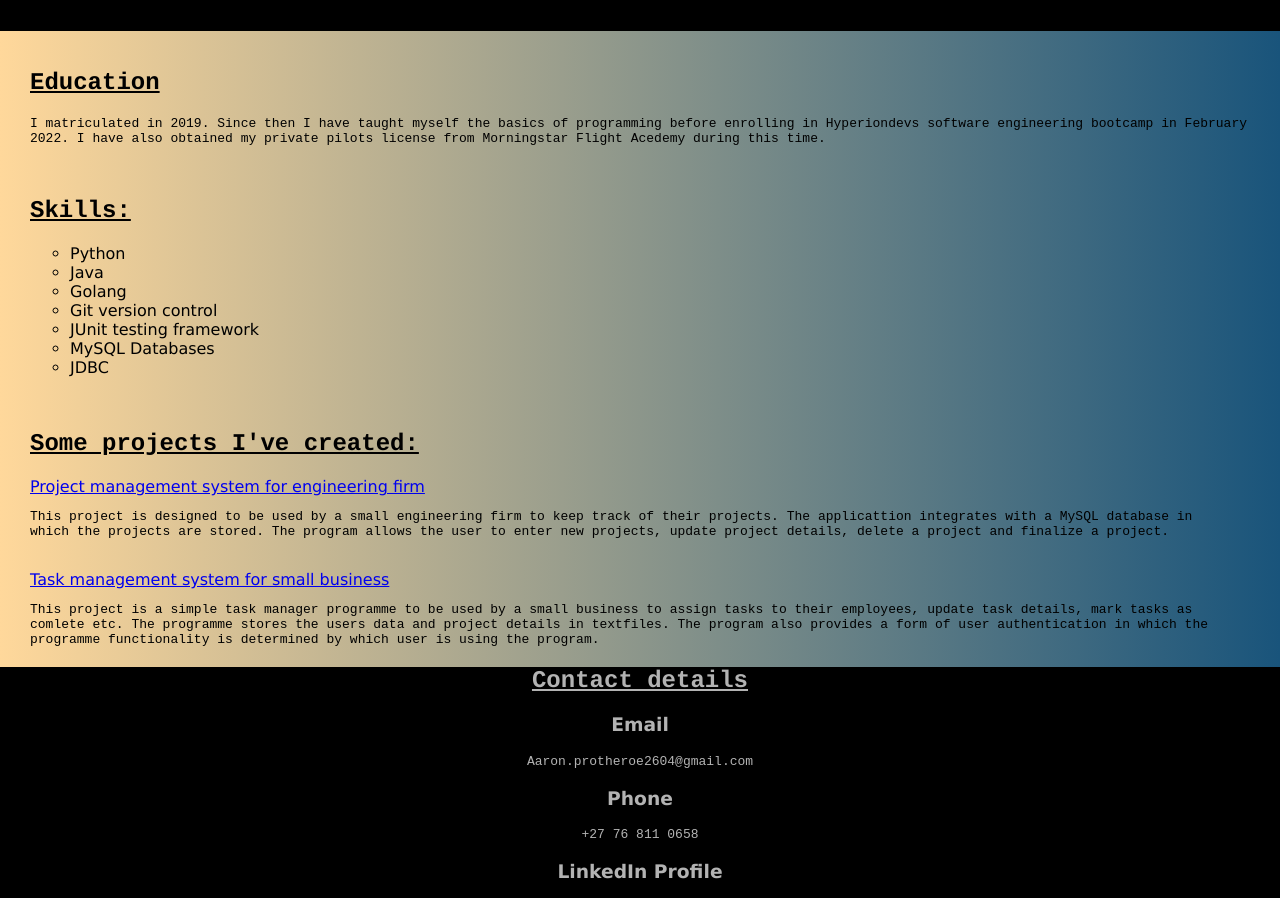
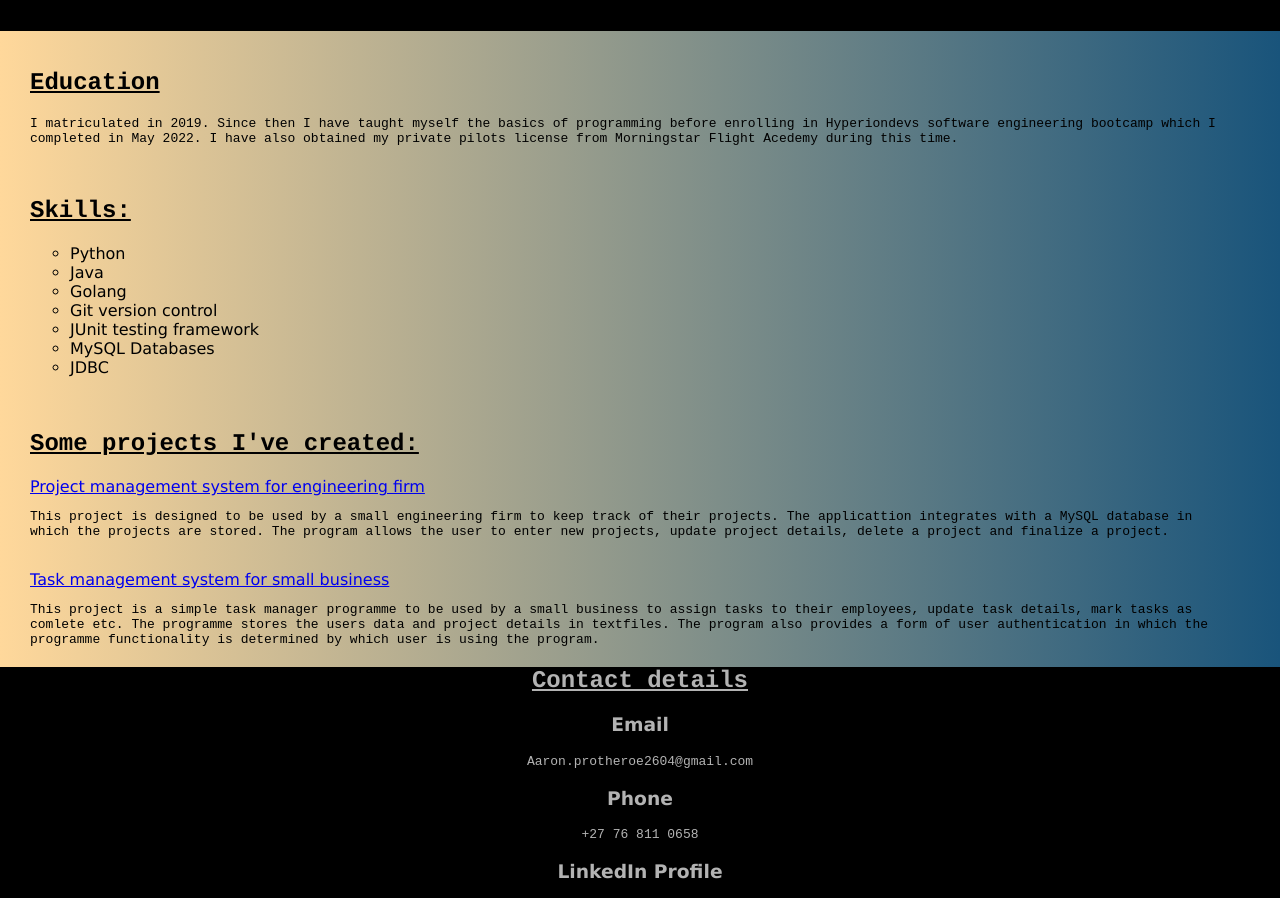
Before and after one commit to AaronProtheroe/Aaron_Protheroe, a plain HTML site: page index.html in a window 1280 px wide. Shown: the part 864-1762 px from the top of the page. Drawn offline with Linux system fonts and the light colour scheme.

Commit message:
Small change made to the index.html file updating my personal webpage

```diff
--- a/index.html
+++ b/index.html
@@ -61,7 +61,7 @@
         <h2 style="margin-left:30px">Education</h2>
 
         <p style="margin-left:30px"> I matriculated in 2019. Since then I have taught myself the basics of programming before
-            enrolling in Hyperiondevs software engineering bootcamp in February 2022. I have also
+            enrolling in Hyperiondevs software engineering bootcamp which I completed in May 2022. I have also
             obtained my private pilots license from Morningstar Flight Acedemy during this time.
         </p>
 
```
